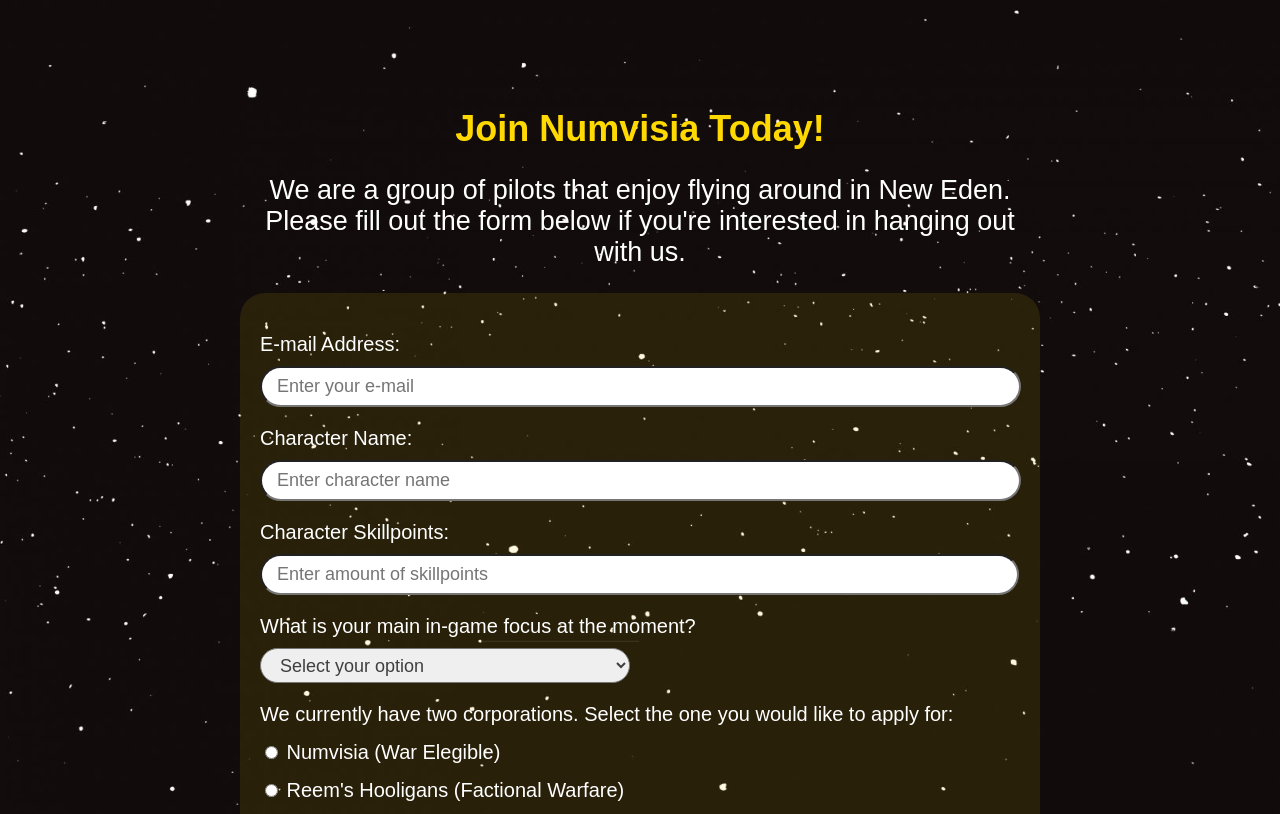
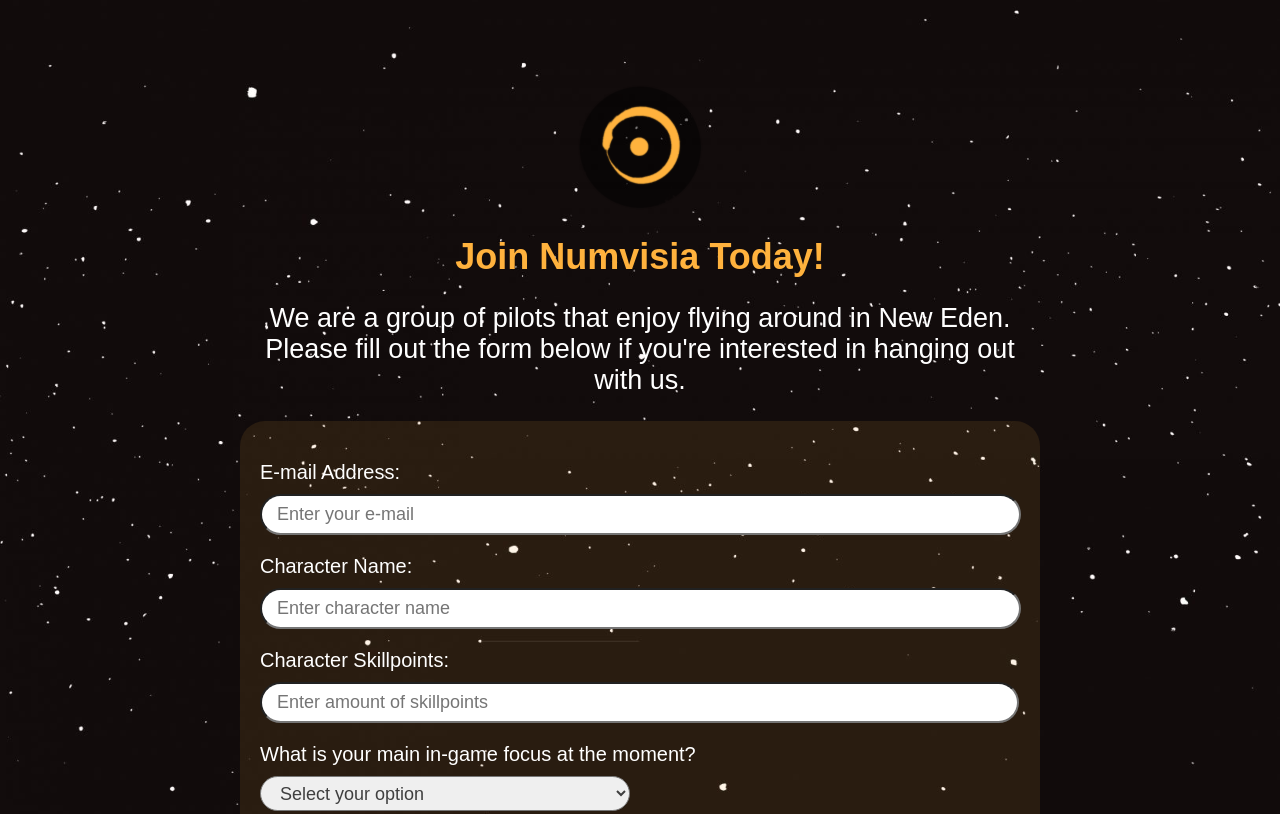
Before and after one commit to dieGeisterhand/recruitment-form, a plain HTML site: page index.html in a window 1280 px wide. Shown: the top 814 px of the page. Drawn offline with Linux system fonts and the light colour scheme.

Commit message:
man, I promise this is the last one

```diff
--- a/css/style.css
+++ b/css/style.css
@@ -11,7 +11,7 @@ body {
 }
 
 h1 {
-  color:rgb(255, 217, 0);
+  color:rgb(255, 178, 61);
   text-align: center;
   margin: 0 auto;
 }
@@ -42,8 +42,19 @@ textarea {
   color: rgb(63, 63, 63);
 }
 
+a {
+  text-decoration: none;
+  color:rgb(255, 178, 61);
+}
+
+img {
+  display: block;
+  margin-left: auto;
+  margin-right: auto;
+}
+
 .form-container{
-  background-color: rgba(255, 217, 0, 0.1);
+  background-color: rgba(255, 178, 61, 0.1);
   padding: 15px;
   border-radius: 25px;
   height: auto;
@@ -99,6 +110,15 @@ input[type="number"] {
 }
 /*------------------------------*/
 
+input[type="radio"] {
+  accent-color: rgb(255, 178, 61);
+}
+
+input[type="checkbox"] {
+  accent-color: rgb(255, 178, 61);
+
+}
+
 select{
   display: block;
   width: 50%;
@@ -152,5 +172,5 @@ textarea {
 }
 
 .submit:active{
-  background-color:rgb(255, 217, 0);
+  background-color:rgb(255, 178, 61);
 }
--- a/index.html
+++ b/index.html
@@ -4,11 +4,14 @@
   <meta charset="utf-8">
   <title>Numvisia Recruitment Form</title>
   <link rel="stylesheet" href="css/style.css">
+  <link rel="icon" href="logo.png">
 </head>
 <body>
   <main>
+    <img src="logo.png">
+
     <h1 id="title">
-      Join Numvisia Today!
+      Join <a href="https://molesin.wordpress.com/">Numvisia</a> Today!
     </h1>
 
     <h2 id="description">
```
Also changed, not shown: logo.png (added).
